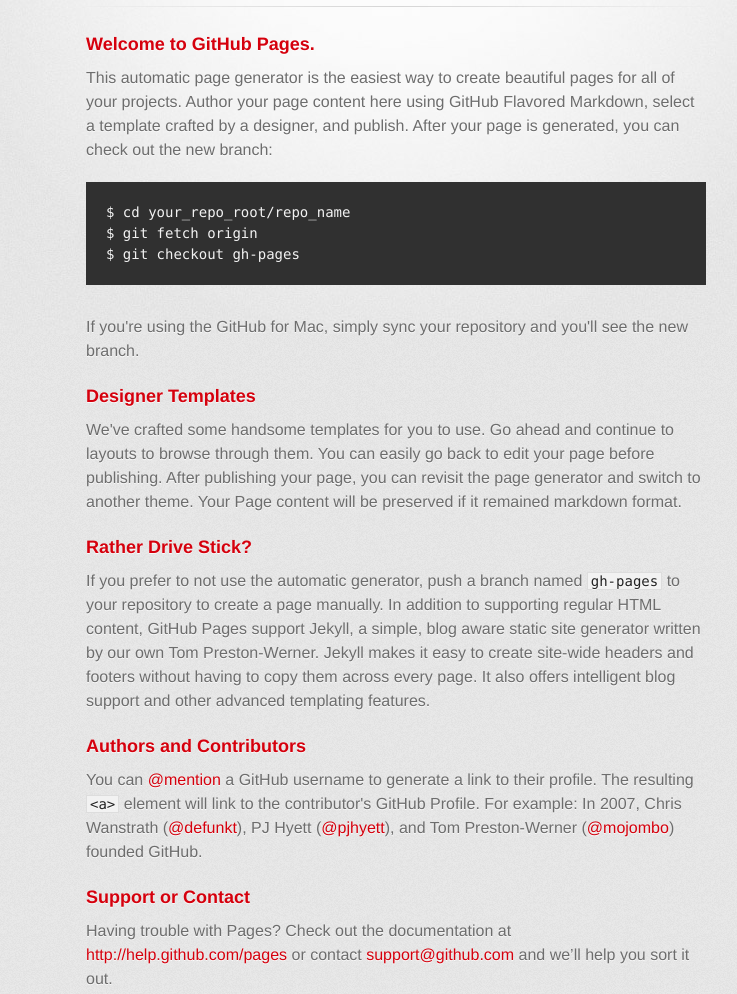
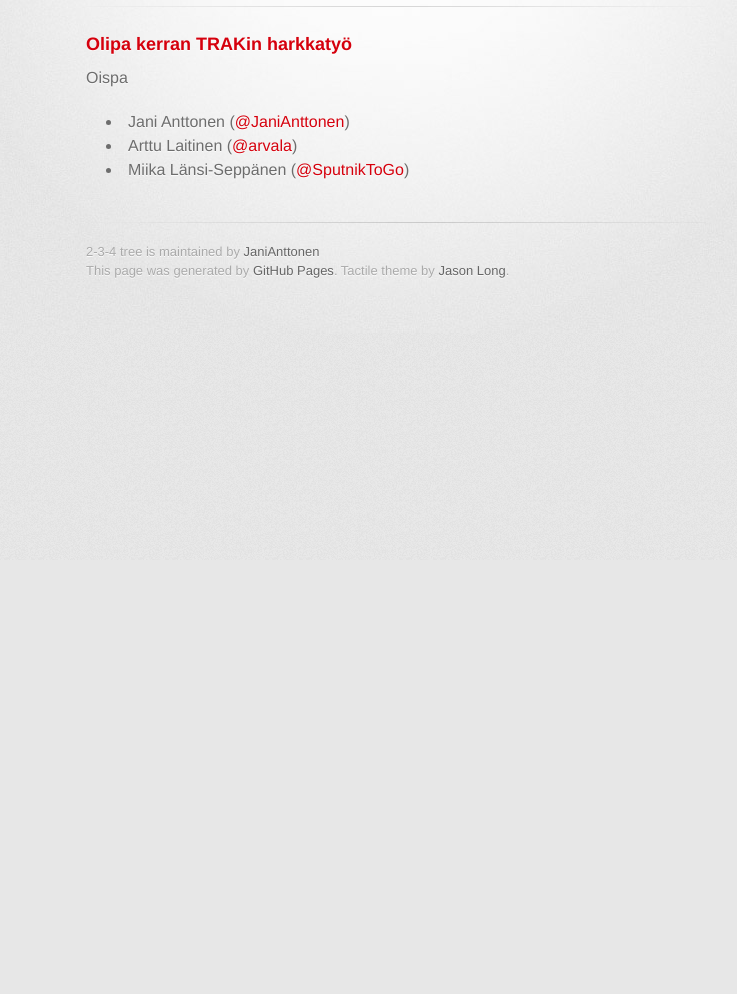
Before and after one commit to JaniAnttonen/2-3-4_Tree, a plain HTML site: page index.html in a window 1280 px wide. Shown: the part 240-1234 px from the top of the page, without its empty margins (244-981 px from the left). After the commit the page ends 800 px from the top, so only its background shows below. Drawn offline with Linux system fonts and the light colour scheme; a web font is replaced by a local one.

```diff
--- a/index.html
+++ b/index.html
@@ -32,36 +32,15 @@
 
         <section id="main_content">
           <h3>
-<a name="welcome-to-github-pages" class="anchor" href="#welcome-to-github-pages"><span class="octicon octicon-link"></span></a>Welcome to GitHub Pages.</h3>
+<a name="olipa-kerran-trakin-harkkaty%C3%B6" class="anchor" href="#olipa-kerran-trakin-harkkaty%C3%B6"><span class="octicon octicon-link"></span></a>Olipa kerran TRAKin harkkatyö</h3>
 
-<p>This automatic page generator is the easiest way to create beautiful pages for all of your projects. Author your page content here using GitHub Flavored Markdown, select a template crafted by a designer, and publish. After your page is generated, you can check out the new branch:</p>
+<p>Oispa</p>
 
-<pre><code>$ cd your_repo_root/repo_name
-$ git fetch origin
-$ git checkout gh-pages
-</code></pre>
-
-<p>If you're using the GitHub for Mac, simply sync your repository and you'll see the new branch.</p>
-
-<h3>
-<a name="designer-templates" class="anchor" href="#designer-templates"><span class="octicon octicon-link"></span></a>Designer Templates</h3>
-
-<p>We've crafted some handsome templates for you to use. Go ahead and continue to layouts to browse through them. You can easily go back to edit your page before publishing. After publishing your page, you can revisit the page generator and switch to another theme. Your Page content will be preserved if it remained markdown format.</p>
-
-<h3>
-<a name="rather-drive-stick" class="anchor" href="#rather-drive-stick"><span class="octicon octicon-link"></span></a>Rather Drive Stick?</h3>
-
-<p>If you prefer to not use the automatic generator, push a branch named <code>gh-pages</code> to your repository to create a page manually. In addition to supporting regular HTML content, GitHub Pages support Jekyll, a simple, blog aware static site generator written by our own Tom Preston-Werner. Jekyll makes it easy to create site-wide headers and footers without having to copy them across every page. It also offers intelligent blog support and other advanced templating features.</p>
-
-<h3>
-<a name="authors-and-contributors" class="anchor" href="#authors-and-contributors"><span class="octicon octicon-link"></span></a>Authors and Contributors</h3>
-
-<p>You can <a href="https://github.com/blog/821" class="user-mention">@mention</a> a GitHub username to generate a link to their profile. The resulting <code>&lt;a&gt;</code> element will link to the contributor's GitHub Profile. For example: In 2007, Chris Wanstrath (<a href="https://github.com/defunkt" class="user-mention">@defunkt</a>), PJ Hyett (<a href="https://github.com/pjhyett" class="user-mention">@pjhyett</a>), and Tom Preston-Werner (<a href="https://github.com/mojombo" class="user-mention">@mojombo</a>) founded GitHub.</p>
-
-<h3>
-<a name="support-or-contact" class="anchor" href="#support-or-contact"><span class="octicon octicon-link"></span></a>Support or Contact</h3>
-
-<p>Having trouble with Pages? Check out the documentation at <a href="http://help.github.com/pages">http://help.github.com/pages</a> or contact <a href="mailto:support@github.com">support@github.com</a> and we’ll help you sort it out.</p>
+<ul>
+<li>Jani Anttonen (<a href="https://github.com/JaniAnttonen" class="user-mention">@JaniAnttonen</a>)</li>
+<li>Arttu Laitinen (<a href="https://github.com/arvala" class="user-mention">@arvala</a>)</li>
+<li>Miika Länsi-Seppänen (<a href="https://github.com/SputnikToGo" class="user-mention">@SputnikToGo</a>)</li>
+</ul>
         </section>
 
         <footer>
```
Also changed, not shown: params.json (+1 -1 lines).
